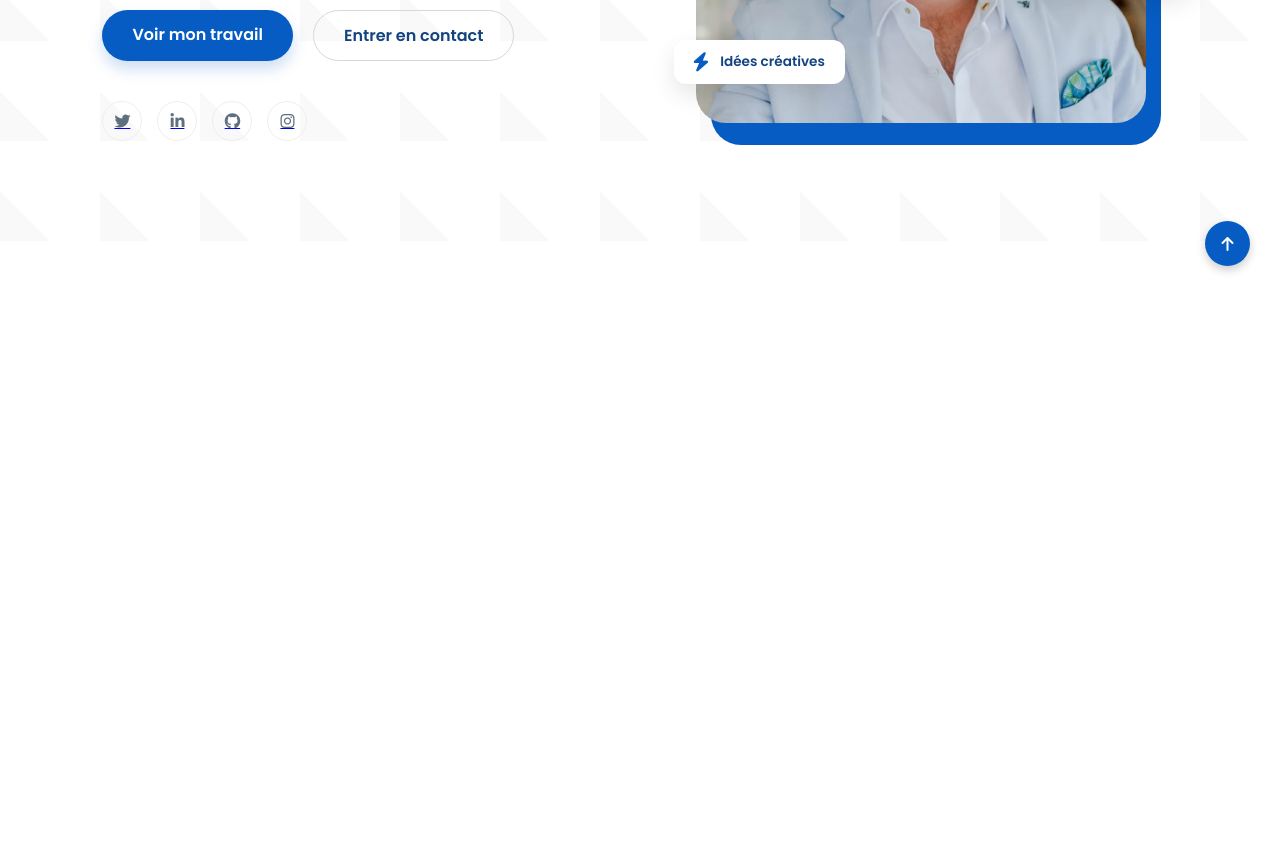
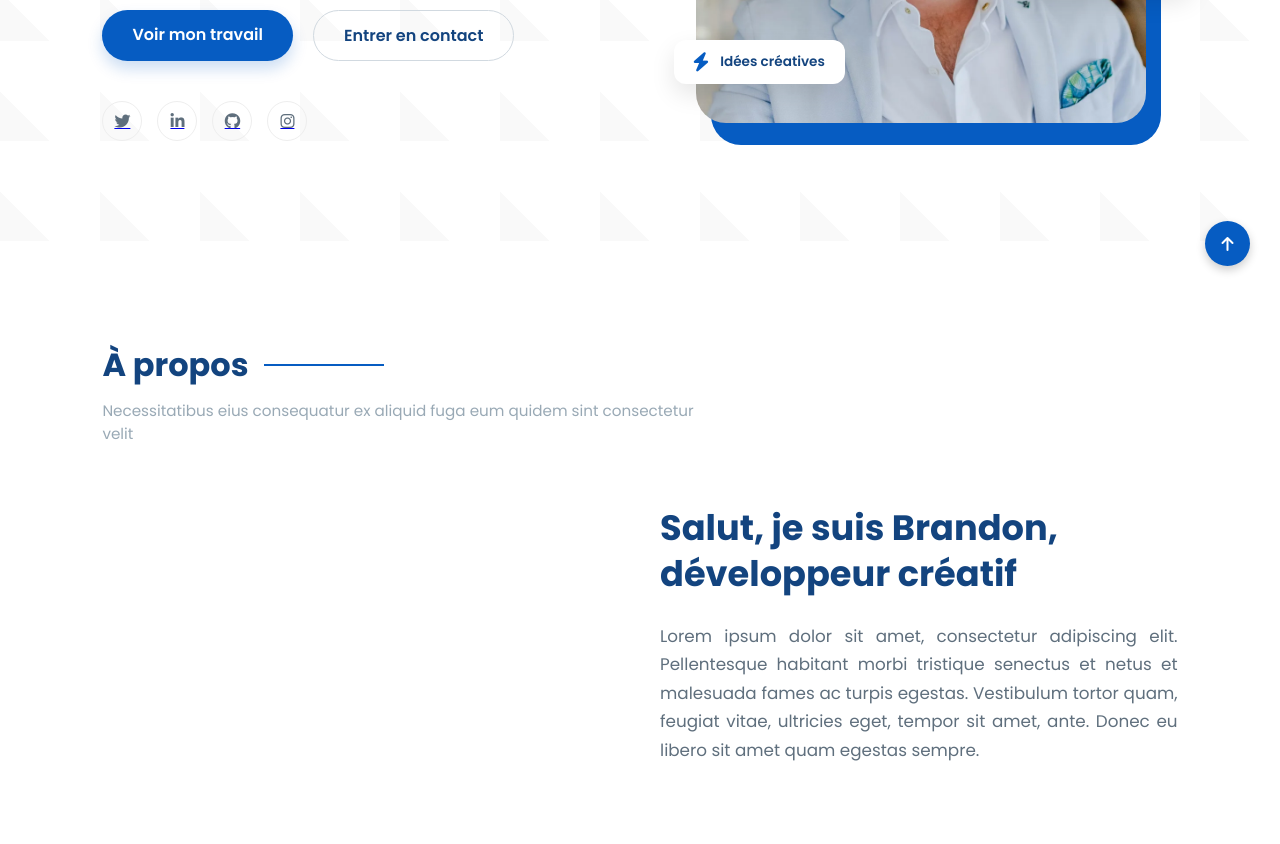
Before and after one commit to happykitsa/portofolioproject, a plain HTML site: page index.html in a window 1280 px wide. Shown: the part 504-1348 px from the top of the page. Before the commit the page ends 800 px from the top, so only its background shows below. Drawn offline with Linux system fonts and the light colour scheme.

Commit message:
feat : ajout de la section "À propos" avec styles associés

```diff
--- a/index.html
+++ b/index.html
@@ -113,6 +113,37 @@
             <i class="fas fa-arrow-up"></i>
         </div>
     </section>
+    <!-- SECTION À PROPOS -->
+<section id="about" class="about-section">
+    <div class="container-fluid">
+
+        <!-- En-tête de section -->
+        <div class="section-header">
+            <div class="title-wrapper">
+                <h2>À propos</h2>
+                <div class="line"></div>
+            </div>
+            <p class="section-subtitle">Necessitatibus eius consequatur ex aliquid fuga eum quidem sint consectetur velit</p>
+        </div>
+
+        <div class="about-grid">
+            <!-- Colonne Gauche (Vide sur votre capture, mais prête à recevoir une image) -->
+            <div class="about-left">
+                <!-- Espace réservé -->
+            </div>
+
+            <!-- Colonne Droite (Contenu textuel) -->
+            <div class="about-right">
+                <h3 class="about-title">Salut, je suis <span>Brandon</span>, développeur créatif</h3>
+                <p class="about-text">
+                    Lorem ipsum dolor sit amet, consectetur adipiscing elit. Pellentesque habitant morbi tristique senectus
+                    et netus et malesuada fames ac turpis egestas. Vestibulum tortor quam, feugiat vitae, ultricies eget,
+                    tempor sit amet, ante. Donec eu libero sit amet quam egestas sempre.
+                </p>
+            </div>
+        </div>
+    </div>
+</section>
 
 </body>
 </html>
--- a/style.css
+++ b/style.css
@@ -232,3 +232,88 @@ body > nav > div.bar-section.bar-gauche > img{
     justify-content: center;
     box-shadow: 0 4px 10px rgba(0,0,0,0.2);
 }
+/* SECTION À PROPOS */
+.about-section {
+    padding: 80px 8%;
+    background-color: #ffffff;
+}
+
+/* En-tête : Titre + Sous-titre */
+.section-header {
+    margin-bottom: 60px;
+}
+
+.title-wrapper {
+    display: flex;
+    align-items: center;
+    gap: 15px;
+    margin-bottom: 10px;
+}
+
+.title-wrapper h2 {
+    font-size: 2rem;
+    color: #13447f; /* Bleu foncé */
+    text-transform: none;
+    font-weight: 700;
+}
+
+/* La fameuse ligne bleue à côté de "À propos" */
+.title-wrapper .line {
+    width: 120px;
+    height: 2px;
+    background-color: #065cc2; /* Bleu vif */
+}
+
+.section-subtitle {
+    color: #99a9b5; /* Gris clair */
+    font-size: 0.95rem;
+    max-width: 600px;
+}
+
+/* Grille de contenu */
+.about-grid {
+    display: flex;
+    gap: 40px;
+    align-items: flex-start;
+}
+
+.about-left {
+    flex: 1; /* Occupe 50% mais reste vide */
+}
+
+.about-right {
+    flex: 1; /* Occupe 50% */
+}
+
+.about-title {
+    font-size: 2.2rem;
+    color: #13447f;
+    line-height: 1.3;
+    margin-bottom: 25px;
+    font-weight: 700;
+}
+
+.about-title span {
+    /* Si vous voulez mettre Brandon en évidence comme dans le titre précédent */
+    color: #13447f;
+}
+
+.about-text {
+    color: #5f6f7d; /* Gris texte */
+    font-size: 1.05rem;
+    line-height: 1.7;
+    text-align: justify;
+}
+
+/* Ajustement pour tablette/mobile */
+@media (max-width: 992px) {
+    .about-grid {
+        flex-direction: column;
+    }
+    .about-left {
+        display: none; /* Cache la colonne vide sur mobile */
+    }
+    .about-title {
+        font-size: 1.8rem;
+    }
+}
```
